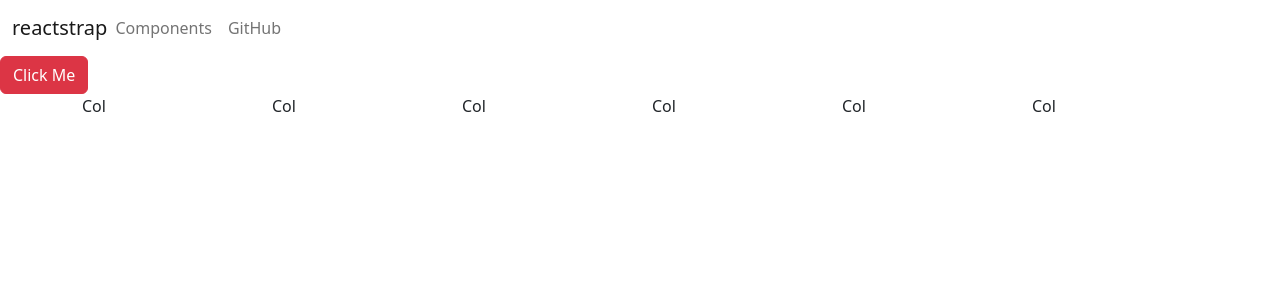
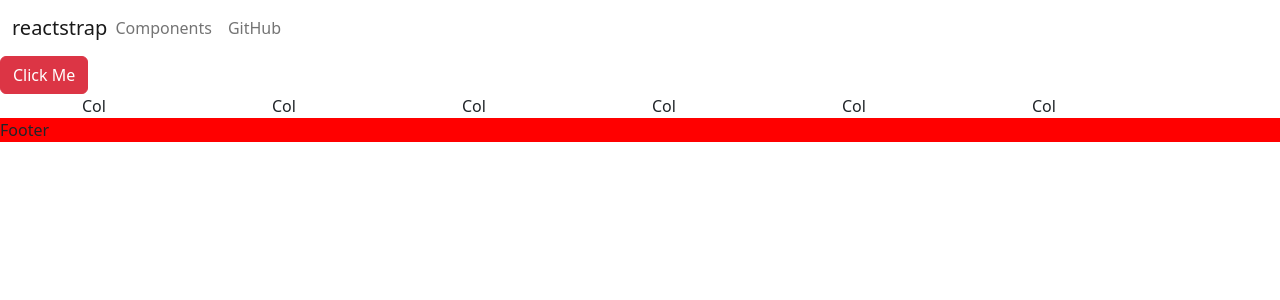
Before and after one commit to quynhanhshin/buoi030124, a React (Create React App) app: page / in a window 1280 px wide. Shown: the top 300 px of the page. Built offline with nearby package versions, Linux system fonts and the light colour scheme.

Commit message:
them header & footer

```diff
--- a/src/App.js
+++ b/src/App.js
@@ -1,11 +1,14 @@
 import logo from './logo.svg';
 import './App.css';
 import ReactStrap from './component/ReactStrap';
+import Footer from './component/footer/Footer';
+import "./style.css"
 
 function App() {
   return (
     <div>
       <ReactStrap/>
+      <Footer/>
     </div>
   );
 }
--- /dev/null
+++ b/src/component/footer/Footer.js
@@ -0,0 +1,7 @@
+import React from 'react'
+import "./footer.css";
+export default function Footer() {
+  return (
+    <div className="footer">Footer</div>
+  )
+}
--- /dev/null
+++ b/src/component/footer/footer.css
@@ -0,0 +1,3 @@
+.footer{
+    background: var(--color-footer)
+}
--- /dev/null
+++ b/src/style.css
@@ -0,0 +1,11 @@
+*{
+    padding: 0;
+    margin: 0;
+    box-sizing: border-box;
+}
+:root{
+    --primary-color: #0000ff;
+    --body-fonts: "Helvetia", "Arial", sans-serif;
+    --line-height: 1.5;
+    --color-footer: red;
+}
```
Also changed, not shown: src/component/header/Header.js (added, +7 -0 lines), src/component/header/header.css (added).
